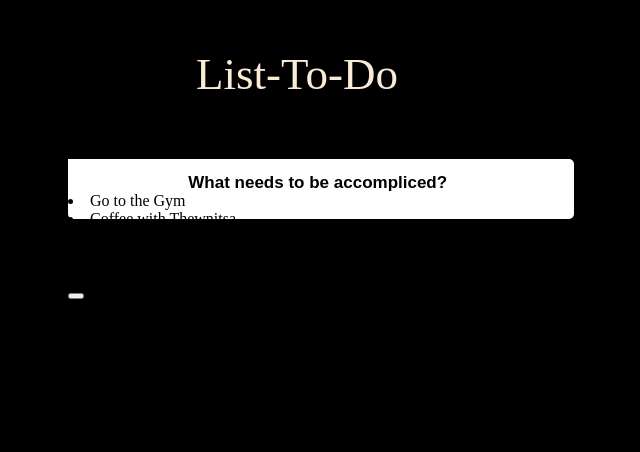
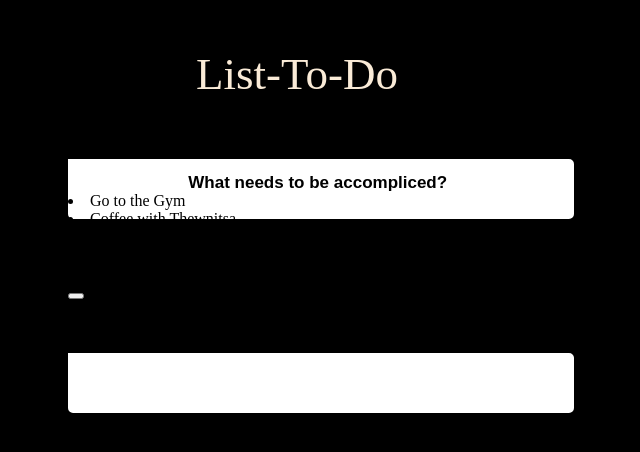
Before and after one commit to marnanakou/To-Do-List, a React (Create React App) app in the folder todo/: page / in a window 1280 px wide. Shown: the part 152-604 px from the top of the page, without its empty margins (343-983 px from the left). Built offline with nearby package versions, Linux system fonts and the light colour scheme.

Commit message:
newTask changes

```diff
--- a/todo/src/App.js
+++ b/todo/src/App.js
@@ -1,11 +1,11 @@
 import Task from "./Components/Task/Task";
-// import NewTask from "./Components/NewTask";
+import CreateNewTask from "./Components/NewTask/NewTask";
 
 function App() {
   return (
     <div className="App">
       <Task />
-      {/* <NewTask /> */}
+      <CreateNewTask />
     </div>
   );
 }
--- a/todo/src/Components/NewTask/NewTask.js
+++ b/todo/src/Components/NewTask/NewTask.js
@@ -1,6 +1,5 @@
 import React from "react";
 import "./style.css";
-import { addNewTask } from "../Task";
 
 function CreateNewTask({ addNewTask }) {
   return (
--- a/todo/src/Components/NewTask/style.css
+++ b/todo/src/Components/NewTask/style.css
@@ -0,0 +1,22 @@
+.newTask-container {
+  width: 40%;
+  height: 60px;
+  background-color: #ffffff;
+  margin: 17em;
+  margin-top: -9em;
+  border-style: none;
+  border-radius: 8px;
+  border: 3px solid;
+  margin-left: 25em;
+}
+
+.newTask-container input {
+  width: 98%;
+  padding-top: 17px;
+  border-style: none;
+}
+
+.newTask-container input :focus {
+  outline: none;
+  box-shadow: none;
+}
```
